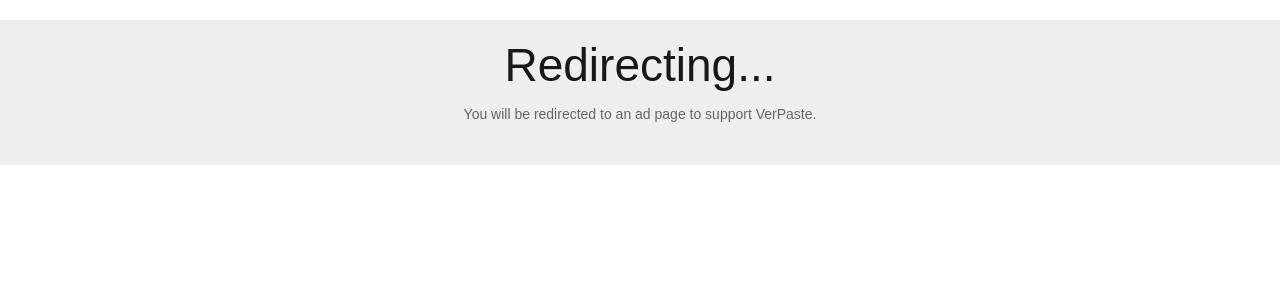
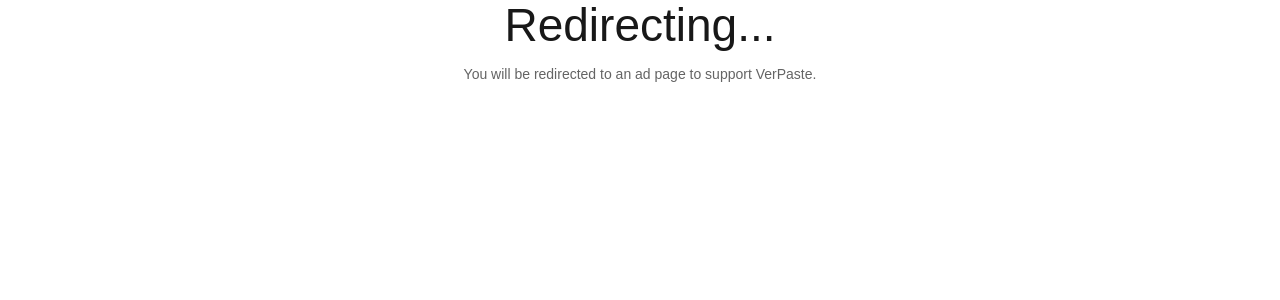
Before and after one commit to Verdem-crypto/verdem-crypto.github.io, a Jekyll site: the page verpaste/4dr.html, which Jekyll copies as it is, in a window 1280 px wide. Shown: the top 300 px of the page. Built offline with Jekyll 4.4.1, drawn with Linux system fonts in a browser that asks for light colours; nearby versions of some CDN libraries; some web fonts are replaced; a style sheet for code colours, icons or effects is not loaded.

Commit message:
Update 4dr.html

```diff
--- a/verpaste/4dr.html
+++ b/verpaste/4dr.html
@@ -24,8 +24,6 @@
 
   <body>
 
-<div id="write-content" class="ten columns">
-
           <h1 style="text-align: center;">Redirecting...</h1>
 <p style="text-align: center;">You will be redirected to an ad page to support VerPaste.</p>
 	<!-- <meta http-equiv="refresh" content="2; URL='https://oackoubs.com/4/4151795'" /> -->
@@ -40,8 +38,6 @@ div.328hf {
 }
 	</style>
 
-      </div>
-</div>
 
   </body>
     <script src="//ajax.googleapis.com/ajax/libs/jquery/1.9.1/jquery.min.js"></script>
```
